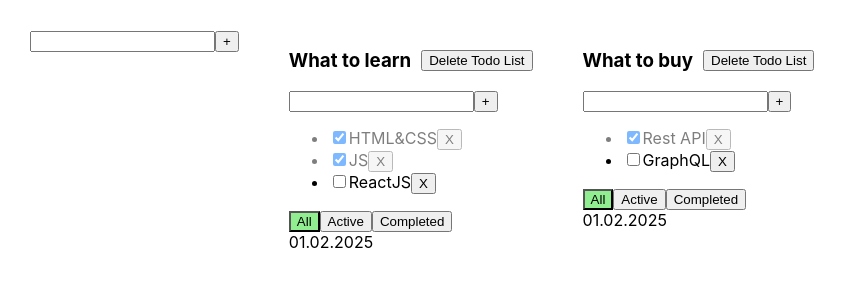
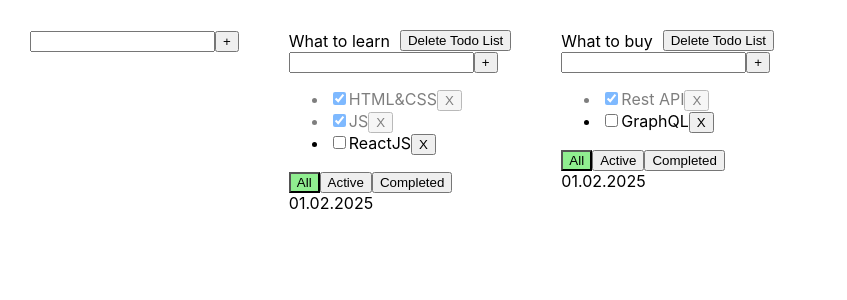
Before and after one commit to FillArt/todo-vite, a React (Vite) app: page / in a window 1280 px wide. Shown: the top 300 px of the page, without its empty margins (0-847 px from the left). Built offline with nearby package versions, Linux system fonts and the light colour scheme.

Commit message:
feat: made it possible to edit the title in the todo list

```diff
--- a/src/App.tsx
+++ b/src/App.tsx
@@ -75,6 +75,10 @@ export const App = () => {
         setTasks({...tasks, [todoId]: tasks[todoId].map(task => task.id === id ? {...task, title} : task)})
     }
 
+    const changeTodoListTitle = (todoId: string, title: string) => {
+        setTodoLists(todolists.map(todo => todo.id === todoId ? {...todo, title} : todo))
+    }
+
     return (
         <div className="app">
 
@@ -101,6 +105,7 @@ export const App = () => {
                         changeTaskStatus={changeTaskStatus}
                         deleteTodoList={deleteTodoList}
                         changeTaskTitle={changeTaskTitle}
+                        changeTodoListTitle={changeTodoListTitle}
                     />
                 )
             })}
--- a/src/TodoListItem.tsx
+++ b/src/TodoListItem.tsx
@@ -13,6 +13,7 @@ type TodoListProps = {
     deleteTodoList: (idTodo: string) => void
     changeTaskTitle: (todoId: string, id: string, title: string) => void
     changeTaskStatus: (idTodo: string, id: string, status: boolean) => void
+    changeTodoListTitle: (idTodo: string, title: string) => void
 
     data?: string
 }
@@ -26,7 +27,8 @@ export const TodoListItem = ({
                                  createTask,
                                  changeTaskStatus,
                                  deleteTodoList,
-                                 changeTaskTitle
+                                 changeTaskTitle,
+                                 changeTodoListTitle
                              }: TodoListProps) => {
 
     const changeFilterHandler = (filter: Filter) => {
@@ -37,10 +39,14 @@ export const TodoListItem = ({
         createTask(id, title)
     }
 
+    const changeTodoListTitleHandler = (title: string) => {
+        changeTodoListTitle(id, title)
+    }
+
     return (
         <div>
             <div className={'container'}>
-                <h3>{title}</h3>
+                <EditableSpan value={title} onChange={changeTodoListTitleHandler}  />
                 <ButtonBase title={'Delete Todo List'} onClick={() => deleteTodoList(id)}/>
             </div>
 
```
